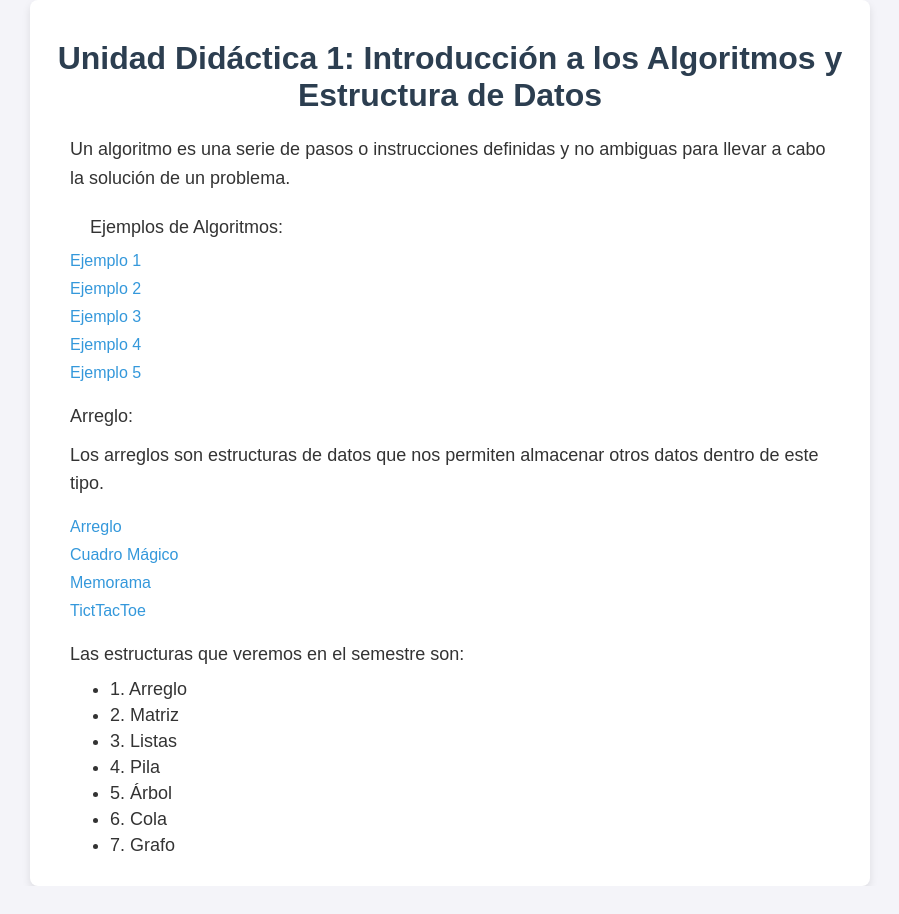
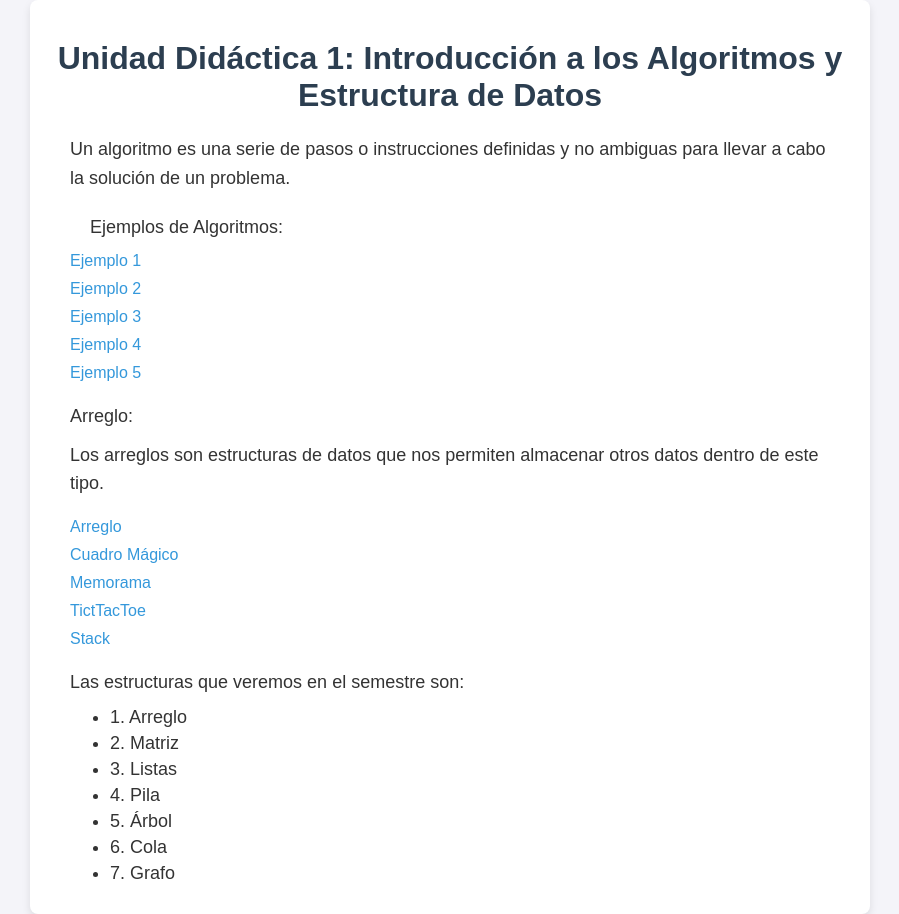
Before and after one commit to DaRonin13/daronin13.github.io, a plain HTML site: page index.html in a window 1280 px wide. Shown: the whole page, without its empty margins (190-1089 px from the left). Before the commit the page ends 886 px from the top, so only its background shows below. Drawn offline with Linux system fonts and the light colour scheme.

Commit message:
Update index.html

```diff
--- a/index.html
+++ b/index.html
@@ -77,6 +77,7 @@
             <a href="CuadradoMagico.html">Cuadro Mágico</a>
             <a href="Memorama.html">Memorama</a>
             <a href="tictactoe.html">TictTacToe</a>
+            <a href="Stack.html">Stack</a>
 
         </div>
 
```
